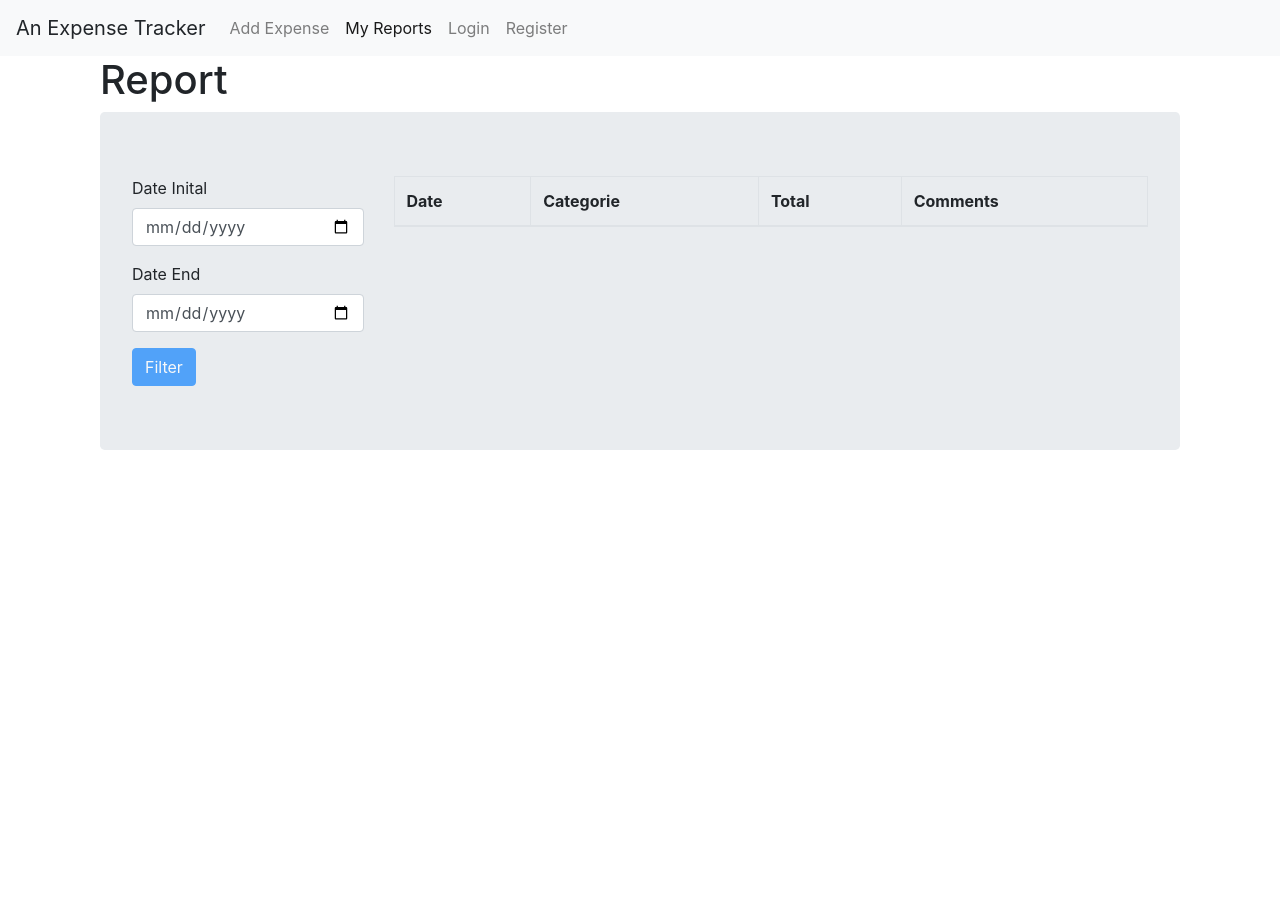
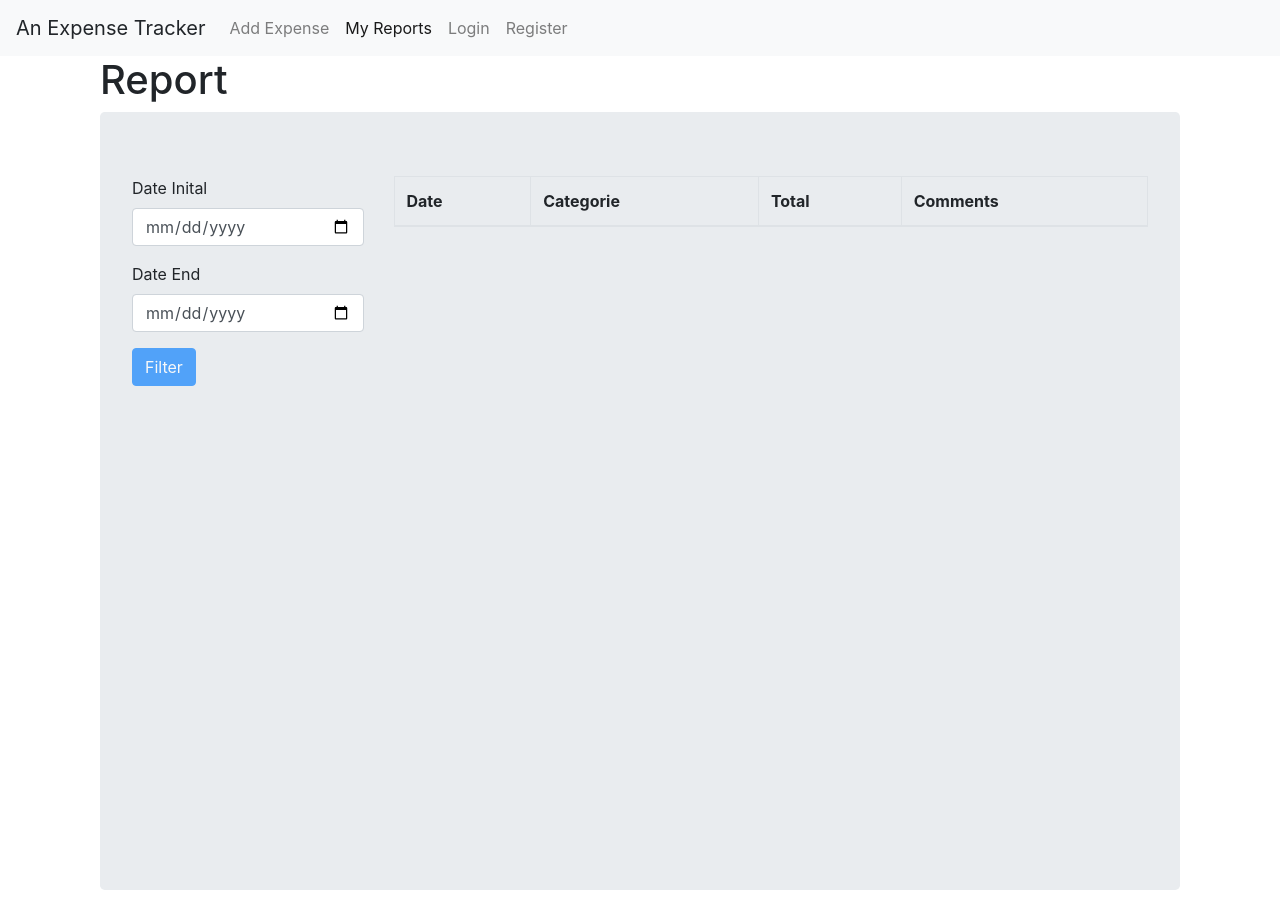
Before and after one commit to cejodrake/AnExpenseFrontEndChallenge, a React (Create React App) app: page /report in a window 1280 px wide. Before the commit the page ends 800 px from the top, so only its background shows below. Built offline with nearby package versions, Linux system fonts and the light colour scheme.

Commit message:
fix report field date with the format correct

```diff
--- a/src/components/reportForm.jsx
+++ b/src/components/reportForm.jsx
@@ -19,7 +19,7 @@ class ReportForm extends Form {
     }
 
     schema = {
-        dateInitial: Joi.date().min('1-1-2019').iso().required(),
+        dateInitial: Joi.date().min('1-1-2000').iso().required(),
         dateEnd: Joi.date().min('1-1-2019').iso().required(),
 
     }
@@ -62,7 +62,7 @@ class ReportForm extends Form {
                                 {this.renderButton("Filter")}
                             </div>
                             <div className="col">
-                                <div className="table-wrapper-scroll-y  myscrollbar "></div>
+                                <div className="table-wrapper-scroll-y  myscrollbar ">
                                     <table className="table table-bordered table-striped mb-0">
                                         <thead>
                                             <tr>
@@ -76,9 +76,9 @@ class ReportForm extends Form {
 
                                             {allExpenses.map(info => (
                                                 <tr key={info._id}>
-                                                <td>{info.date}</td>
+                                                    <td>{new Date(info.date).toDateString()}</td>
                                                     <td>{info.categorie.name}</td>
-                                                <td>{info.total}</td>
+                                                    <td> {info.total}</td>
                                                     <td> {info.comments}</td>
 
                                                 </tr>
@@ -87,6 +87,7 @@ class ReportForm extends Form {
 
                                         </tbody>
                                     </table>
+                                </div>
                             </div>
                         </div>
 
--- a/src/index.css
+++ b/src/index.css
@@ -13,8 +13,8 @@ code {
 }
 .myscrollbar{
 position: relative;
-;
-overflow: auto;
+height: 650px;
+overflow-y: scroll;
 }
 .table-wrapper-scroll-y {
 display: block;
```
Lines whose indentation alone changed are shown as unchanged.
